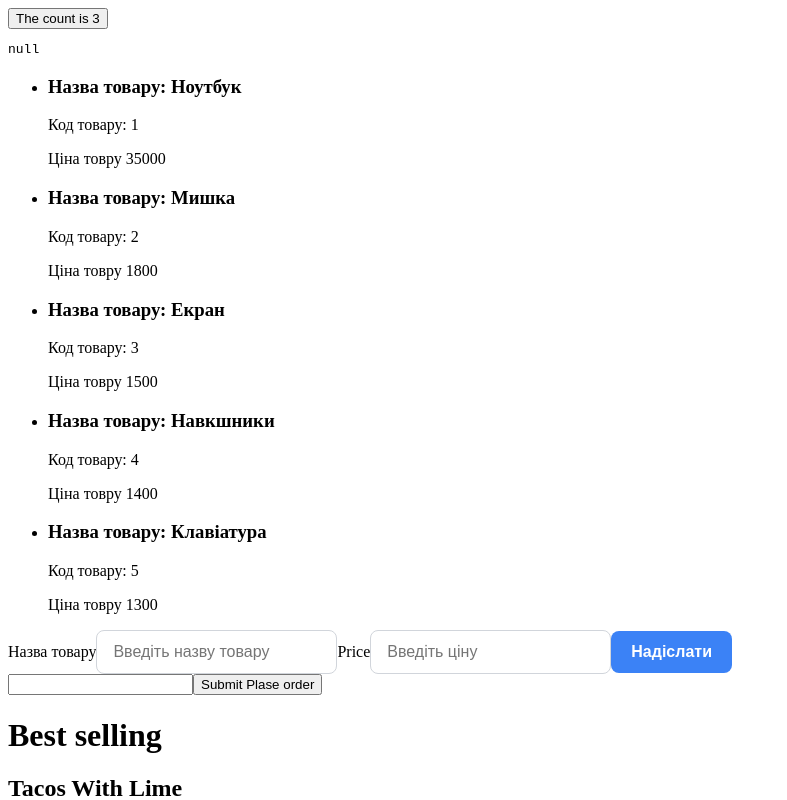
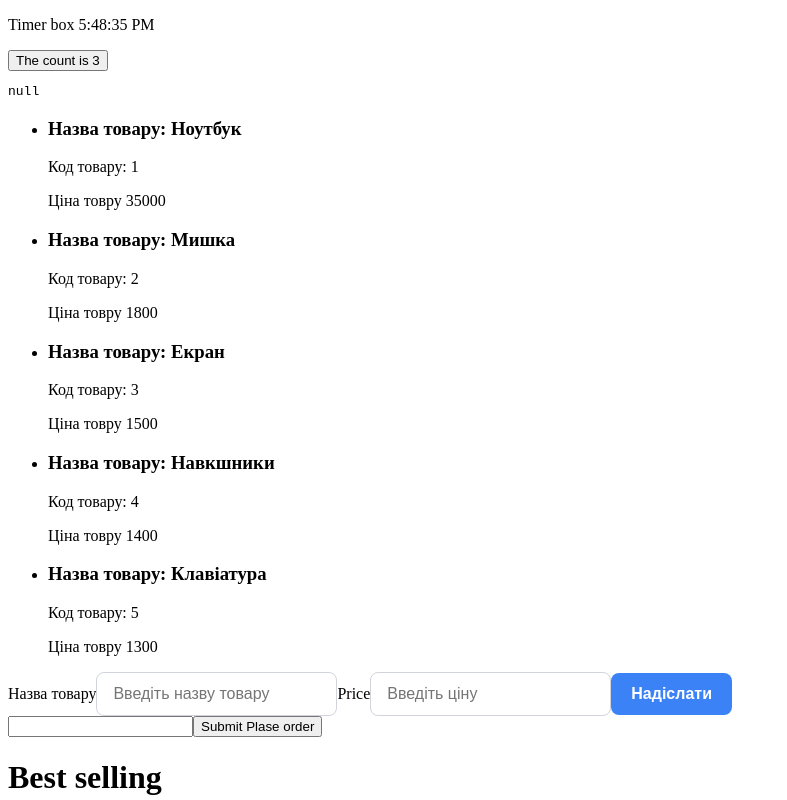
Before and after one commit to EugenioProkopenko/blended-ts-react-01, a React (Vite) app: page / in a window 1280 px wide. Shown: the top 800 px of the page, without its empty margins (0-787 px from the left). Built offline with nearby package versions, Linux system fonts and the light colour scheme; no server answers.

Commit message:
add time

```diff
--- a/src/Componens/App/App.tsx
+++ b/src/Componens/App/App.tsx
@@ -9,6 +9,7 @@ import { Audio } from 'react-loader-spinner';
 import ProductListComp from '../ProductLIstComp/ProductListComp';
 import { products } from '../ProductLIstComp/products';
 import FormProduct, { type OrderData } from '../FormProduct/FormProduct';
+import Timer from '../Timer/Taimer';
 
 interface ArticlesHttpResponse {
   hits: Article[];
@@ -66,6 +67,7 @@ export default function App() {
 
   return (
     <>
+      <Timer />
       <button onClick={() => setCount(count + 1)}>The count is {count}</button>
       <pre>{JSON.stringify(person, null, 2)}</pre>
       <ProductListComp items={productList} />
--- /dev/null
+++ b/src/Componens/Timer/Taimer.tsx
@@ -0,0 +1,12 @@
+import { useEffect, useState } from 'react';
+
+export default function Timer() {
+  const [time, setTime] = useState(new Date());
+  useEffect(() => {
+    setInterval(() => {
+      setTime(new Date());
+      console.log(`Interval - ${Date.now()}`);
+    }, 1000);
+  }, []);
+  return <p>Timer box {time.toLocaleTimeString()}</p>;
+}
```
